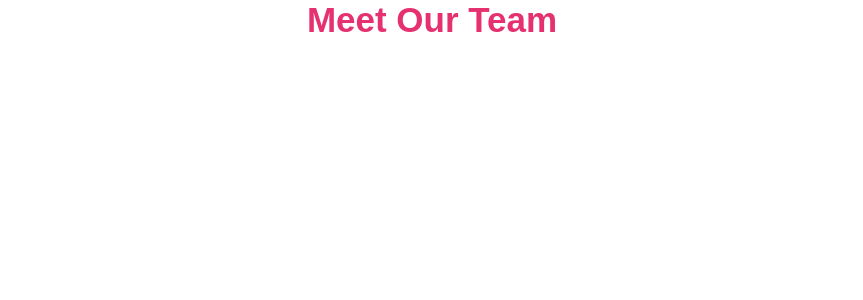
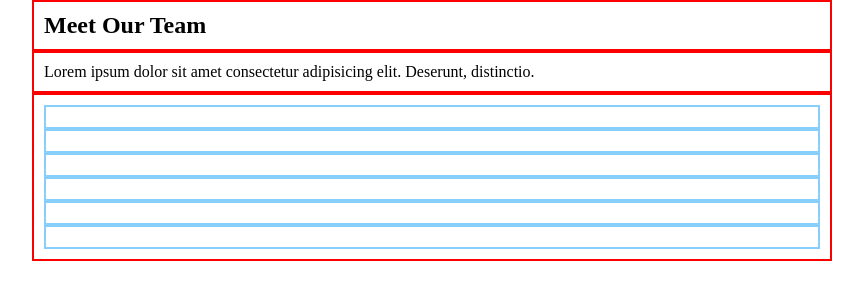
Before and after one commit to igorliotta/html-css-float-cards, a plain HTML site: page index.html in a window 1280 px wide. Shown: the whole page, without its empty margins (208-1071 px from the left). Drawn offline with Linux system fonts and the light colour scheme.

Commit message:
ADD-debug-rule

```diff
--- a/css/app.css
+++ b/css/app.css
@@ -18,10 +18,35 @@ img {
     clear: both;
 }
 
+.container {
+    max-width: 800px;
+    margin: 0 auto;
+    border: 2px solid red;
+}
+
 /* Intestazione */
-.title {
+
+/* .title {
     font-family:'Fredoka', sans-serif;;
     font-size: 35px;
     text-align: center;
     color: #e53170;
+} */
+
+
+/* Inizio sezione contenente cards*/
+
+
+
+
+
+/* DEBAG */
+.debug .container {
+    border: 2px solid red;
+    padding: 10px;
 }
+
+.debug .col {
+    border: 2px solid lightskyblue;
+    padding: 10px;
+}
--- a/index.html
+++ b/index.html
@@ -6,13 +6,31 @@
     <title>Floating Cards</title>
     <link rel="stylesheet" href="./css/app.css">
 </head>
-<body>
+<body class="debug">
     <!-- Intestazione -->
-   <section class="main-header">
-    <h1 class="title">Meet Our Team</h1>
+   <section>
+    <div class="container">
+        <h1 class="title">Meet Our Team</h1>
+    </div>
    </section>
    <!-- Sezione centrale contenente le cards -->
 
+   <main>
+    <section>
+        <div class="container">
+            <p>Lorem ipsum dolor sit amet consectetur adipisicing elit. Deserunt, distinctio.</p>
+        </div>
+
+        <div class="container">
+            <div class="col"></div>
+            <div class="col"></div>
+            <div class="col"></div>
+            <div class="col"></div>
+            <div class="col"></div>
+            <div class="col"></div>
+        </div>
+    </section>
+   </main>
 
     <!-- Footer -->
 </body>
```
